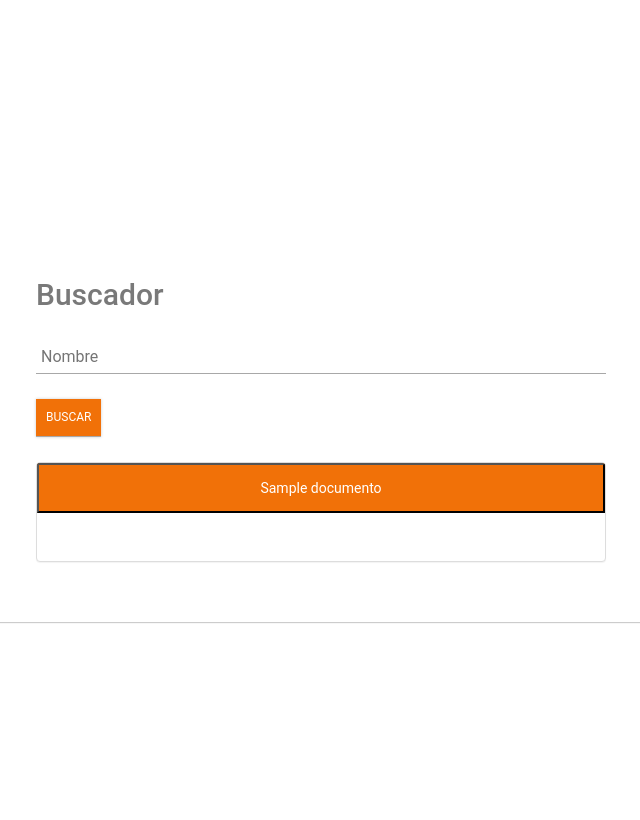
After one commit to J-BS-PNG/RequeremientosPrototipo, a Flask app: template prototipo/templates/IndexData.html in a window 1280 px wide. The commit adds this page. Shown: the whole page, without its empty margins (319-959 px from the left). Run offline with Flask 2, Linux system fonts and the light colour scheme; the template is opened without the code that fills it: most values are stand-ins (such as "Sample title", 1, 10 or a date in 2020); some libraries are stand-ins or nearby versions.

Commit message:
ActualizacionFinal
- Se puso a funcionar el buscador
- Se agragro la clase ConexionBD
- Se puso a funcionar donde se muestran los documentos

```diff
--- /dev/null
+++ b/prototipo/ConexionBD.py
@@ -0,0 +1,27 @@
+from collections import OrderedDict
+
+dicIndices = {  'mund': ['volcanes.pdf', 'naturaleza.pdf'],
+                'verd': ['pintura_organica.pdf', 'naturaleza.pdf'],
+                'tecnolog': ['Oracle.pdf', 'CSS.pdf'],
+                'requer': ['Oracle.pdf', 'clean_Code.pdf']}
+
+def buscar(listaIndices):
+    file = open('datos.txt')
+    dicSalida = {}
+    for indice in listaIndices:
+        if indice in dicIndices:
+            for documento in dicIndices[indice]:
+                if documento in dicSalida:
+                    dicSalida[documento] += 1
+                else:
+                    dicSalida.update({documento : 1})
+
+    return sorted(dicSalida.items())
+
+
+def main():
+    valor = buscar(['requer', 'tecnologi'])
+    print(valor)
+
+if __name__ == "__main__":
+    main()
--- a/prototipo/logica.py
+++ b/prototipo/logica.py
@@ -23,7 +23,7 @@ def main():
     crearIndice = Indice()
     listaIndices = crearIndice.indexar("Hola mundo, comiendo para comer")
     #Buscar()
-    print(listaIndices)
+    print(listaIndices, )
 
 if __name__ == "__main__":
     main()
--- a/prototipo/main.py
+++ b/prototipo/main.py
@@ -1,25 +1,25 @@
 from flask import Flask, render_template, request
 import logica
+import ConexionBD
 
 app = Flask(__name__)
 
 @app.route('/')
 def home():
-    return render_template('index.html', datos = listaIndice )
-
-@app.route('/About')
-def about():
-    return render_template('about.html')
+    return render_template('index.html')
 
 @app.route('/result', methods = ['POST', "GET"])
 def result():
     indice = logica.Indice()
     output = request.form.to_dict()
     texto = output["Criterio"]
-    listaIndice = indice.indexar(texto)
-    print(listaIndice)
-
-    return render_template('index.html')
+    if texto != '':
+        listaIndice = indice.indexar(texto)
+        documentos = ConexionBD.buscar(listaIndice)
+        print(listaIndice)
+        return render_template('IndexData.html', datos = documentos)
+    else:
+        return render_template('index.html', datos = [])
 
 if __name__ == '__main__':
     app.run(debug=True)
--- a/prototipo/static/main.css
+++ /dev/null
@@ -1,3 +0,0 @@
-body {
-    background: #555;
-}
--- a/prototipo/static/style.css
+++ b/prototipo/static/style.css
@@ -66,8 +66,15 @@
     box-shadow: 0 0 3px 0 rgba(0, 0, 0, .2);
     cursor: pointer;
   }
-  .panel-body{
-    width: 100px;
+  .button-body{
+    width: 100%;
+    height: 50px;
+    background-color: #f17108;
+    color: #fff;
+  }
+
+  .panel, .panel-default {
+    overflow-y: auto;
+    width: 100%;
     height: 100px;
-    margin-top: 100px;
   }
--- /dev/null
+++ b/prototipo/templates/IndexData.html
@@ -0,0 +1,7 @@
+{% extends "index.html" %}
+
+{% block docs %}
+{% for documento in datos %}
+            <button class="button-body" type="button">{{ documento }}</button>
+{% endfor %}
+{% endblock %}
--- a/prototipo/templates/about.html
+++ /dev/null
@@ -1,5 +0,0 @@
-{% extends "layout.html" %}
-
-{% block content %}
-    <h1>About</h1>
-{% endblock %}
--- a/prototipo/templates/home.html
+++ /dev/null
@@ -1,5 +0,0 @@
-{% extends "layout.html" %}
-
-{% block content %}
-    <h1>Home</h1>
-{% endblock %}
--- a/prototipo/templates/index.html
+++ b/prototipo/templates/index.html
@@ -10,10 +10,16 @@
            <input type="text" placeholder="Nombre" class="nombre" name="Criterio" id="Criterio">
            <input type="submit" class="submit" value="BUSCAR">
          </form>
+          {% block index %}
+          {% endblock %}
          <div class="panel panel-default">
-           <div class="panel-body">Panel</div>
+          {% block docs %}
+          {% endblock %}
          </div>
        </div>
      </div>
    </div>
+  {% if datos == [] %}
+   <script>alert('Error: Se el campo del nombre no puede estar en blanco')</script>
+  {% endif %}
 {% endblock %}
```
